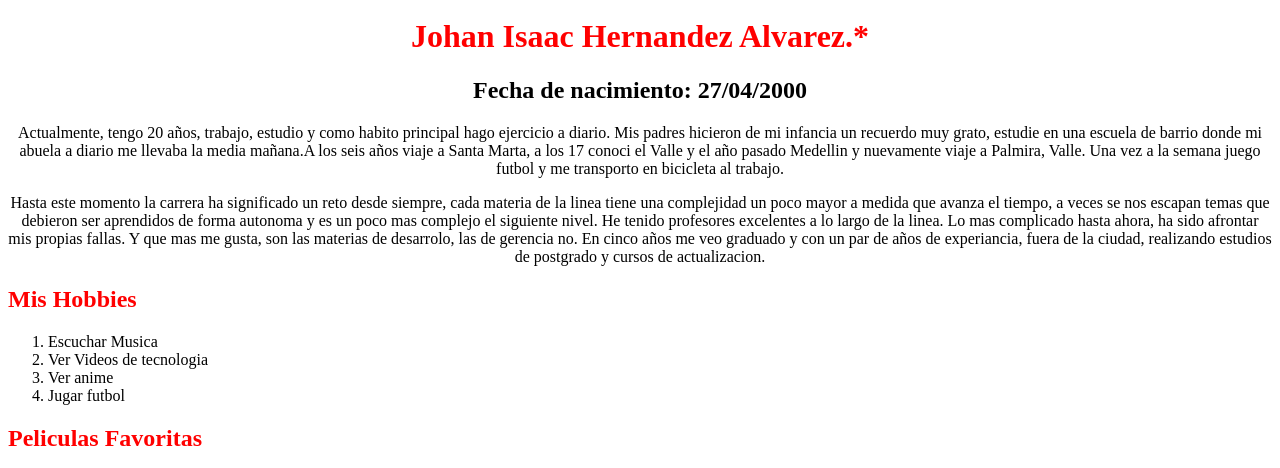
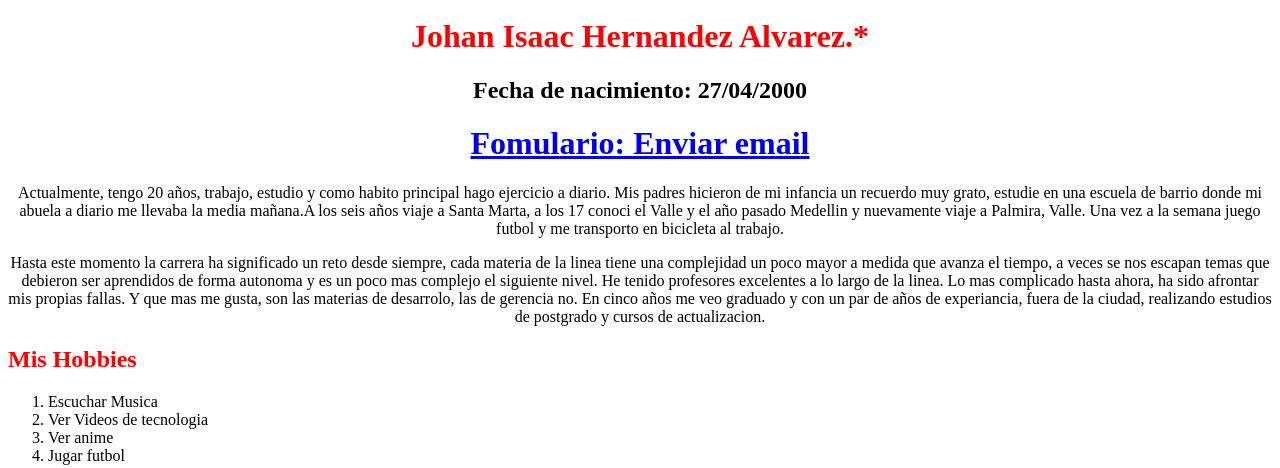
Before and after one commit to IsaacHer/IsaacHer.github.io, a plain HTML site: page index.html in a window 1280 px wide. Shown: the part 376-844 px from the top of the page. Drawn offline with Linux system fonts and the light colour scheme.

Commit message:
agregue enlace

```diff
--- a/index.html
+++ b/index.html
@@ -5,9 +5,15 @@
 </head>
 	<body>
 	<center>
+
 	<img src=https://i1.wp.com/elpalomitron.com/wp-content/uploads/2020/07/Rese%C3%B1a-de-Jujutsu-Kaisen-Y%C3%BBji-Itadori-El-Palomitr%C3%B3n.jpg?resize=750%2C365&ssl=1b alt="alternatetext" style="width:750px;height:365px;">
 	<h1 Style="color:red;"> Johan Isaac Hernandez Alvarez.*</h1>
 	<h2> Fecha de nacimiento: 27/04/2000</h2>
+
+
+	<a href="https://isaacher.github.io/fomulario/"> <h1>Fomulario: Enviar email</h1></a>
+
+
 	<p>Actualmente, tengo 20 años, trabajo, estudio y como habito principal
 	   hago ejercicio a diario. Mis padres hicieron de mi infancia un recuerdo
 	   muy grato, estudie en una escuela de barrio donde mi abuela a diario
@@ -96,5 +102,7 @@
 
 		</tr>
 	</center>
+
+
 </body>
 </html>
```
Also changed, not shown: formulario/index.html (renamed from fomulario/index.html, +2 -2 lines).
